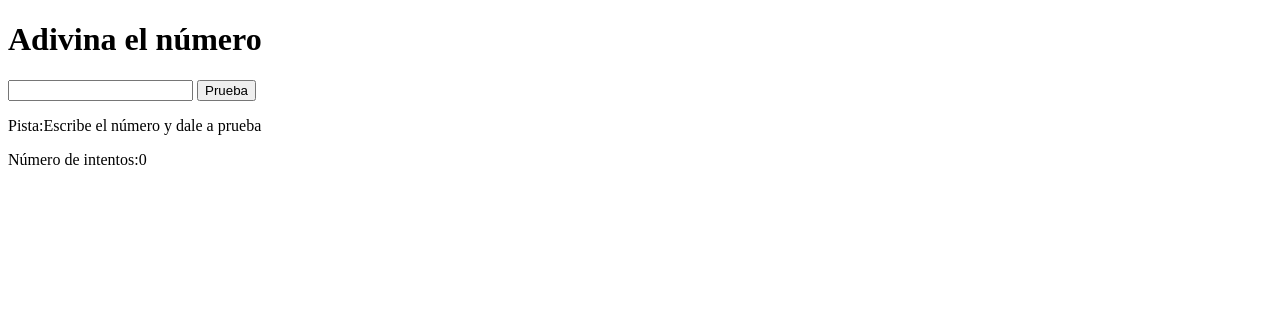
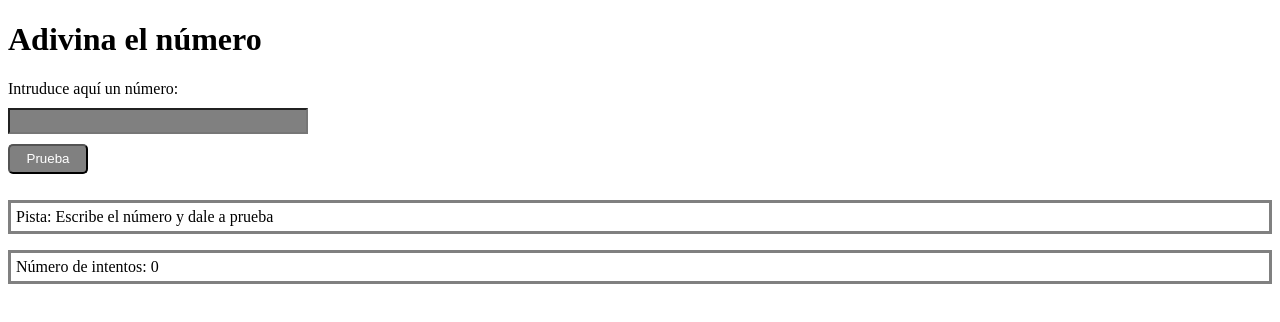
Before and after one commit to sabfiamo/GUESS-THE-NUMBER, a plain HTML site: page index.html in a window 1280 px wide. Drawn offline with Linux system fonts and the light colour scheme.

Commit message:
Format css

```diff
--- a/css/main.css
+++ b/css/main.css
@@ -0,0 +1,27 @@
+.form{
+    display: flex;
+    flex-direction: column;
+    width: 300px;
+ }
+ .label{
+    margin-bottom: 10px;
+ }
+ .input{
+    height: 20px;
+    margin-bottom: 10px;
+    color: white;
+    background-color: grey;
+ }
+.button{
+    width: 80px;
+    height: 30px;
+    margin-bottom: 10px;
+    border-radius: 5px;
+    color:white;
+    background-color: grey;
+}
+.info,
+.count{
+    border: 3px solid grey;
+    padding: 5px;
+}
--- a/index.html
+++ b/index.html
@@ -11,11 +11,12 @@
     <main class="main js_main">
       <h1>Adivina el número</h1>
       <form action="#" class="form">
+        <label class="label">Intruduce aquí un número:</label>
         <input class="input js_input" type="text" />
         <input class="button js_button" type="button" value="Prueba" />
       </form>
-      <p class="info js_info">Pista:Escribe el número y dale a prueba</p>
-      <p class="count js_count">Número de intentos:0</p>
+      <p class="info js_info">Pista: Escribe el número y dale a prueba</p>
+      <p class="count js_count">Número de intentos: 0</p>
     </main>
     <script src="./js/main.js"></script>
   </body>
--- a/js/main.js
+++ b/js/main.js
@@ -13,25 +13,27 @@ function getRandomNumber(max)
 function handleClickButton(event){
     event.preventDefault();
     timesCounter++;
-    console.log(inputElement.value);
-    console.log(numberRandom);
-    console.log(timesCounter);
-    countElement.innerHTML=timesCounter;
+    console.log('Número introducido: '+inputElement.value);
+    console.log('Número aleatorio: '+numberRandom);
+    console.log('Contador de intentos:'+timesCounter);
+
+    //Contar los intentos
+    countElement.innerHTML='Número de intentos: ' +timesCounter;
     const inputNumber=parseInt(inputElement.value);
     if ((inputNumber>100) || (inputNumber<0))
     {
-        infoElement.innerHTML="El número debe estar entre 1 y 100";
+        infoElement.innerHTML="Pista: El número debe estar entre 1 y 100";
     }else if (inputNumber===numberRandom )
         {
-            infoElement.innerHTML="Has ganado campeona";
+            infoElement.innerHTML="Has ganado campeona!!!";
         }
     else if (inputNumber>numberRandom )
     {
-        infoElement.innerHTML="Demasiado alto";
+        infoElement.innerHTML="Pista: Demasiado alto.";
     }
     else
     {
-        infoElement.innerHTML="Demasiado bajo";
+        infoElement.innerHTML="Pista: Demasiado bajo.";
     }
 
 }
```
